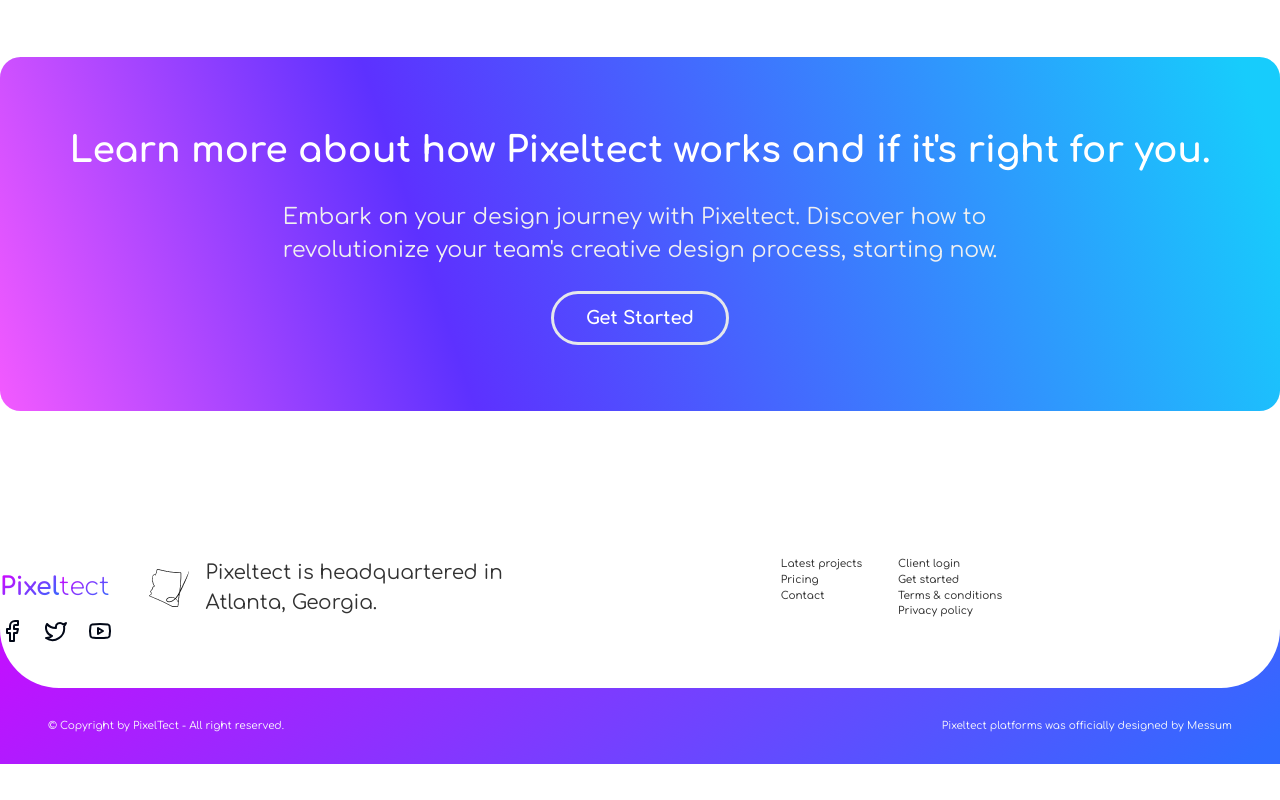
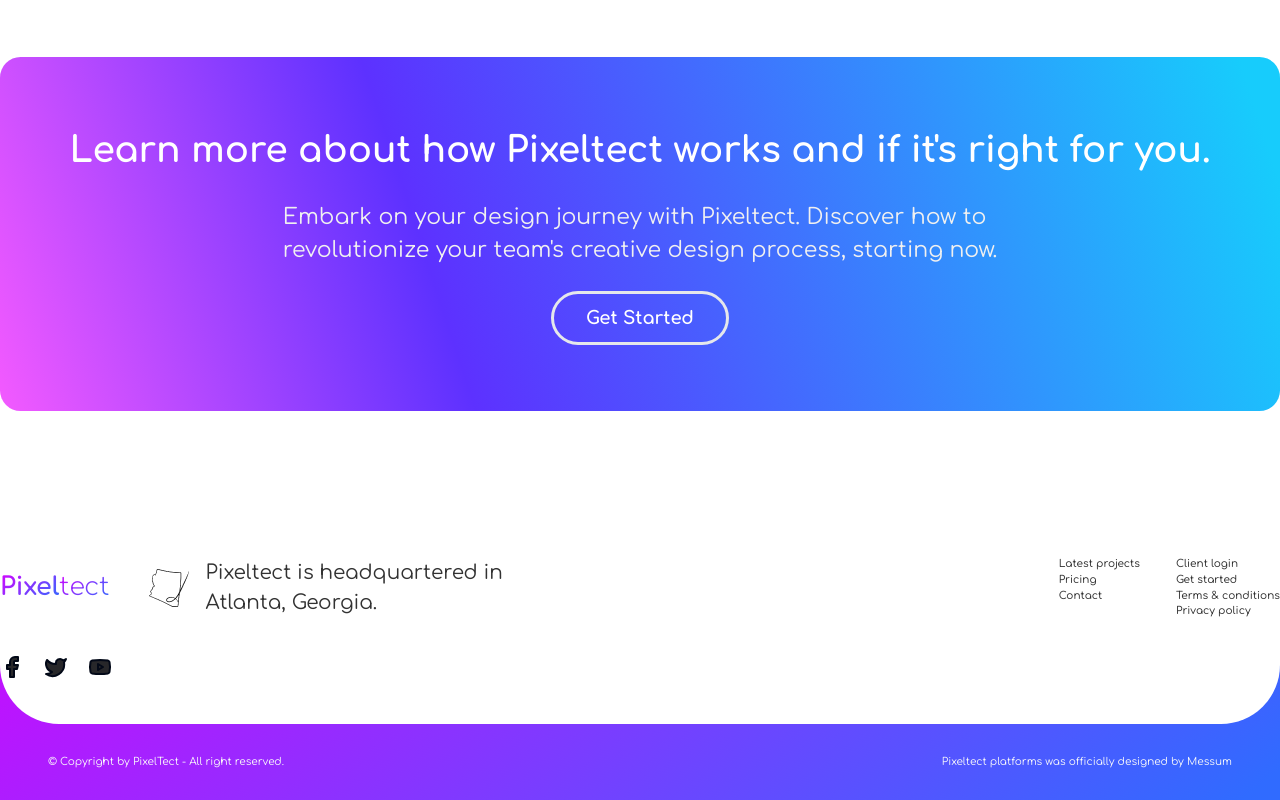
Before and after one commit to Iqtidartara/pixeltech, a Next.js app: page / in a window 1280 px wide. Shown: the part 9393-10193 px from the top of the page. Before the commit the page ends 10157 px from the top, so only its background shows below. Built offline with nearby package versions, Linux system fonts and the light colour scheme.

Commit message:
refractor: new changes

```diff
--- a/components/Footer.tsx
+++ b/components/Footer.tsx
@@ -5,7 +5,7 @@
 const Footer = () => {
   return (
     <section className="w-full footer ">
-      <main className="  bg-[#fff] rounded-b-[59px] py-[45px] gap-10">
+      <main className="  bg-[#fff] rounded-b-[59px] py-[45px] ">
         <div className="flex justify-between max-w-[80rem] mx-auto">
           <div className="flex justify-center items-center gap-10">
             <h1 className="text-[25.223px] font-[700]"> <span className="pixel">Pixel</span><span className="tech">tect</span></h1>
@@ -18,7 +18,7 @@
             </div>
 
           </div>
-          <div className="flex gap-9  max-w-[80rem] mx-auto ">
+          <div className="flex gap-9">
             <div className="">
               <h5 className="text-[10.495px] text-[#323232] font-[500] leading-normal">Latest projects</h5>
               <h5 className="text-[10.495px] text-[#323232] font-[500] leading-normal">Pricing</h5>
@@ -34,10 +34,10 @@
           </div>
 
         </div>
-        <div className="flex gap-5  max-w-[80rem] mx-auto">
-            <Facebook />
-            <Twitter />
-         <Youtube/>
+        <div className="flex gap-5  max-w-[80rem] mx-auto mt-9 mr-12">
+            <Facebook className=" fill-zinc-800"/>
+            <Twitter className=" fill-zinc-800"/>
+         <Youtube className="fill-zinc-800"/>
         </div>
 
       </main>
```
